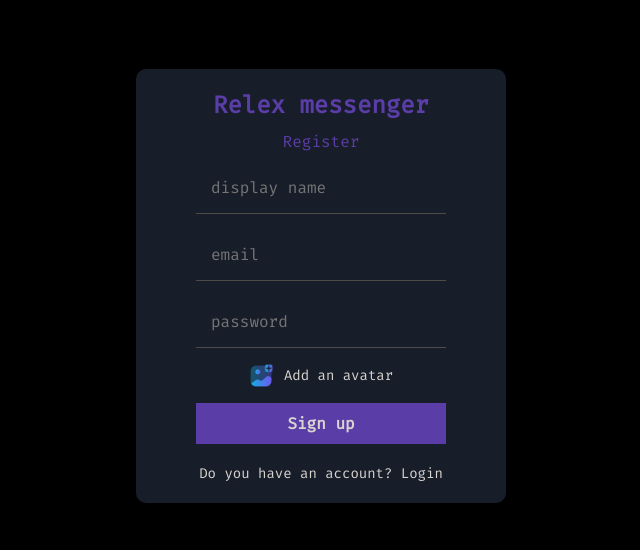
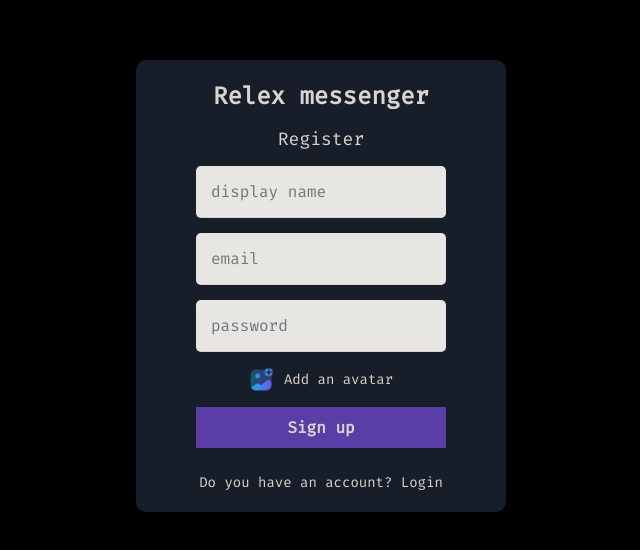
Before and after one commit to DragonRomeo/messenger, a React (Vite) app: page / in a window 1280 px wide. Shown: the part 114-664 px from the top of the page, without its empty margins (319-959 px from the left). Built offline with nearby package versions, Linux system fonts and the light colour scheme.

Commit message:
fix: fix Register styles

```diff
--- a/src/pages/Register/Register.module.scss
+++ b/src/pages/Register/Register.module.scss
@@ -15,7 +15,7 @@
   display: flex;
   flex-direction: column;
   align-items: center;
-  gap: 10px;
+  gap: 15px;
 
   p {
     font-size: 14px;
@@ -24,14 +24,12 @@
 }
 
 .logo {
-  color: $highlight-main-color;
   font-weight: bold;
   font-size: 24px;
 }
 
 .title {
-  color: $highlight-main-color;
-  font-size: 16px;
+  font-size: 18px;
 }
 
 .form {
@@ -45,8 +43,9 @@
     font-size: 16px;
     color: inherit;
     border: none;
-    background-color: transparent;
-    border-bottom: 1px solid $border-light-color;
+    border-radius: 5px;
+    background-color: $darkreader-selection-text;
+    border-bottom: 1px solid;
     width: 100%;
     max-width: 250px;
   }
@@ -60,10 +59,10 @@
     border: none;
     cursor: pointer;
     transition: background-color 0.5s;
-  }
 
-  button:hover {
-    background-color: $highlight-hover-color;
+    &:hover {
+      background-color: $highlight-hover-color;
+    }
   }
 
   label {
```
